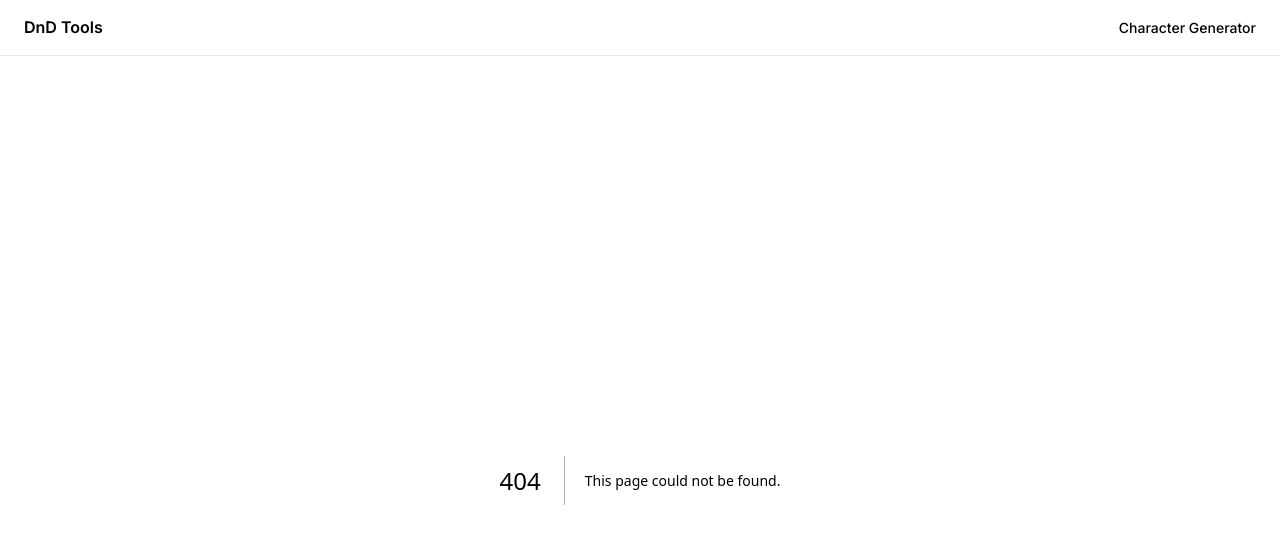
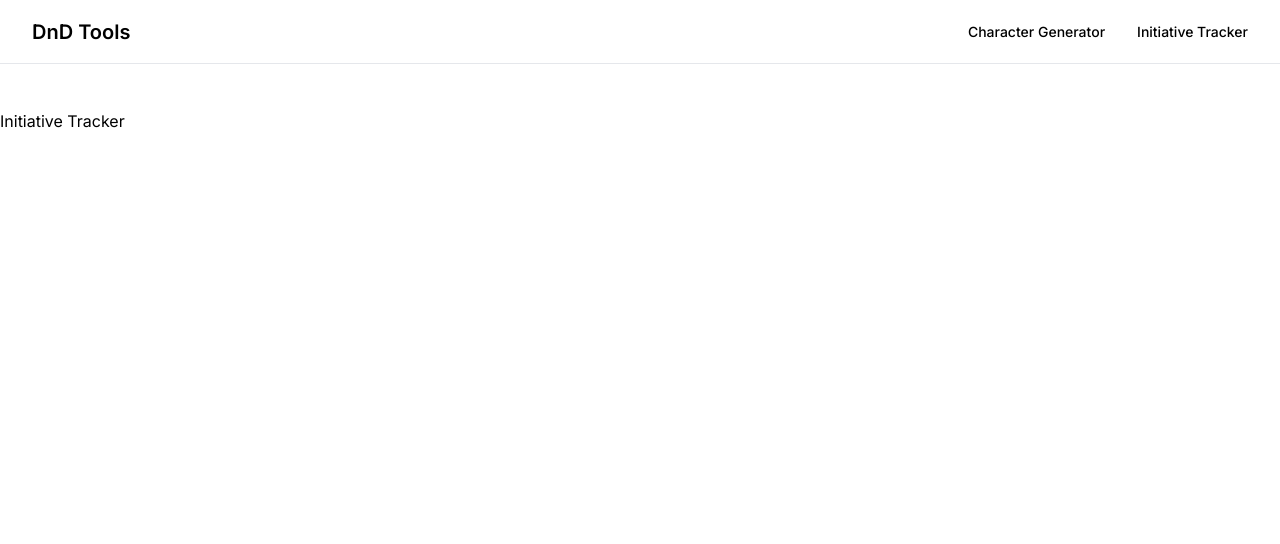
Before and after one commit to Ajosephp/dnd-tools, a Next.js app: page /initiative-tracker in a window 1280 px wide. Before the commit this address had no page. Shown: the top 544 px of the page. Built offline with nearby package versions, Linux system fonts and the light colour scheme.

Commit message:
[FIX] Created sub components for the current navigation structure. Works as intended.

```diff
--- /dev/null
+++ b/src/app/initiative-tracker/page.tsx
@@ -0,0 +1,10 @@
+// pages/initiative-tracker
+
+export default function InitiativeTrackerPage() {
+  return (
+    <>
+      <h1>Initiative Tracker</h1>
+
+    </>
+  );
+};
--- a/src/app/layout.tsx
+++ b/src/app/layout.tsx
@@ -2,7 +2,7 @@ import type { Metadata } from "next";
 import { Inter } from "next/font/google";
 import "./globals.css";
 
-import { Header } from "@/components/Header/Header"; // Import Header
+import { Header } from "@/components/navigation/Header/Header"; // Import Header
 
 const inter = Inter({ subsets: ["latin"] });
 
--- a/src/components/Header/Header.tsx
+++ /dev/null
@@ -1,22 +0,0 @@
-import Link from "next/link"
-
-interface HeaderProps {
-    // Props definition if needed
-  }
-
-  export const Header: React.FC<HeaderProps> = () => {
-  return (
-    <header className="flex items-center h-14 px-4 border-b gap-4 w-full md:px-6 mb-6">
-
-      <Link className="flex items-center gap-2 font-semibold" href="/">
-        DnD Tools
-      </Link>
-      <nav className="ml-auto flex items-center space-x-4">
-        <Link className="text-sm font-medium transition-colors hover:underline" href="/character-generator">
-          Character Generator
-        </Link>
-      </nav>
-
-    </header>
-  )
-};
--- /dev/null
+++ b/src/components/navigation/DesktopMenu.tsx
@@ -0,0 +1,20 @@
+// DesktopMenu Component
+
+import { NavItem } from "./NavItem";
+
+interface DesktopMenuProps {
+    className?: string;
+}
+
+export const DesktopMenu: React.FC<DesktopMenuProps> = ({ className }) => {
+    const navClass = `lg:flex md:flex lg:flex-1 items-center justify-end hidden space-x-4 ${className || ''}`;
+
+    return (
+      <nav className={navClass}>
+        <ul className="flex gap-8 text-sm font-medium">
+          <NavItem href="/character-generator">Character Generator</NavItem>
+          <NavItem href="/initiative-tracker">Initiative Tracker</NavItem>
+        </ul>
+      </nav>
+    );
+  };
--- /dev/null
+++ b/src/components/navigation/Header/Header.tsx
@@ -0,0 +1,47 @@
+// Header Component
+'use client';
+
+import React, { useState, useEffect } from "react";
+import Link from "next/link";
+import { NavMenuIcon } from "../NavMenuIcon";
+import { MobileMenu } from "../MobileMenu";
+import { DesktopMenu } from "../DesktopMenu";
+
+
+interface HeaderProps {
+    // Props definition here
+  }
+
+  export const Header: React.FC<HeaderProps> = () => {
+
+    const [isMenuOpen, setIsMenuOpen] = useState<boolean>(false);
+    const [isMobileView, setIsMobileView] = useState(false);
+
+    useEffect(() => {
+      const checkIsMobileView = () => window.innerWidth < 768;
+      setIsMobileView(checkIsMobileView());
+
+      // Listen to window resize events
+      window.addEventListener('resize', () => setIsMobileView(checkIsMobileView()));
+      return () => window.removeEventListener('resize', () => setIsMobileView(checkIsMobileView()));
+    }, []);
+
+  return (
+    <header className="h-16 flex items-center justify-between px-4 mb-8 border-b lg:px-8 lg:mb-12">
+
+      <div className="flex items-center flex-1">
+      <Link className="text-xl font-semibold" href="/">
+        DnD Tools
+      </Link>
+      </div>
+
+      <NavMenuIcon isMenuOpen={isMenuOpen} setIsMenuOpen={setIsMenuOpen} />
+
+      {/* Conditionally render based on viewport size */}
+      {isMobileView ?
+        (isMenuOpen && <MobileMenu isMenuOpen={isMenuOpen} setIsMenuOpen={setIsMenuOpen} />) :
+          <DesktopMenu />}
+
+    </header>
+  )
+};
--- /dev/null
+++ b/src/components/navigation/MobileMenu.tsx
@@ -0,0 +1,37 @@
+// MobileMenu Component
+
+import { NavItem } from "./NavItem";
+
+interface MobileMenuProps {
+    isMenuOpen: boolean;
+    setIsMenuOpen: React.Dispatch<React.SetStateAction<boolean>>;
+    className?: string;
+}
+
+export const MobileMenu: React.FC<MobileMenuProps> = ({ isMenuOpen, setIsMenuOpen, className }) => {
+    if (!isMenuOpen) return null;
+
+    const navClass = `lg:hidden block absolute top-16 w-full left-0 right-0 z-20 bg-white ${className || ''}`;
+
+    return (
+        <>
+        <div className="fixed inset-0 bg-black bg-opacity-10 z-10" onClick={() => setIsMenuOpen(false)}></div>
+        <nav className={navClass}>
+            <ul className="text-center text-md font-medium">
+                <NavItem href="/"
+                         onClick={() => setIsMenuOpen(false)}
+                         className="mb-1 mt-1 pb-1 pt-1">Home
+                </NavItem>
+                <NavItem href="/character-generator"
+                         onClick={() => setIsMenuOpen(false)}
+                         className="mb-1 mt-1 pb-1 pt-1">Character Generator
+                </NavItem>
+                <NavItem href="/initiative-tracker"
+                         onClick={() => setIsMenuOpen(false)}
+                         className="mb-1 mt-1 pb-1 pt-1">Initiative Tracker
+                </NavItem>
+            </ul>
+        </nav>
+        </>
+    );
+};
--- /dev/null
+++ b/src/components/navigation/NavItem.tsx
@@ -0,0 +1,21 @@
+// NavItem Component
+
+import Link from 'next/link';
+
+interface NavItemProps {
+    href: string;
+    onClick?: () => void; // Optional onClick function
+    className?: string;
+    children: React.ReactNode;
+  }
+
+export const NavItem: React.FC<NavItemProps> = ({ href, onClick, className, children }) => {
+    return (
+      <li className={`transition-colors hover:underline ${className || ''}`}
+          onClick={onClick}>
+        <Link href={href}>
+            {children}
+        </Link>
+      </li>
+    );
+};
--- /dev/null
+++ b/src/components/navigation/NavMenuIcon.tsx
@@ -0,0 +1,26 @@
+// NavMenuIcon component
+
+interface NavMenuIconProps {
+    isMenuOpen: boolean;
+    setIsMenuOpen: React.Dispatch<React.SetStateAction<boolean>>;
+    className?: string;
+  }
+
+export const NavMenuIcon: React.FC<NavMenuIconProps> = ({ isMenuOpen, setIsMenuOpen, className }) => {
+    return (
+        <button className={`p-2 lg:hidden md:hidden ${className || ''}`}
+                onClick={() => setIsMenuOpen(!isMenuOpen)}>
+            <div className="lg:hidden md:hidden">
+                <svg className="w-6 h-6"
+                     fill="none"
+                     stroke="currentColor"
+                     viewBox="0 0 24 24"
+                     xmlns="http://www.w3.org/2000/svg"><path
+                     strokeLinecap="round"
+                     strokeLinejoin="round"
+                     strokeWidth="2" d="M4 6h16M4 12h16m-7 6h7"></path>
+                </svg>
+            </div>
+        </button>
+    );
+};
```
Also changed, not shown: src/app/character-generator/page.tsx (+2 -6 lines), src/components/navigation/Header/Header.module.css (renamed from src/components/Header/Header.module.css).
